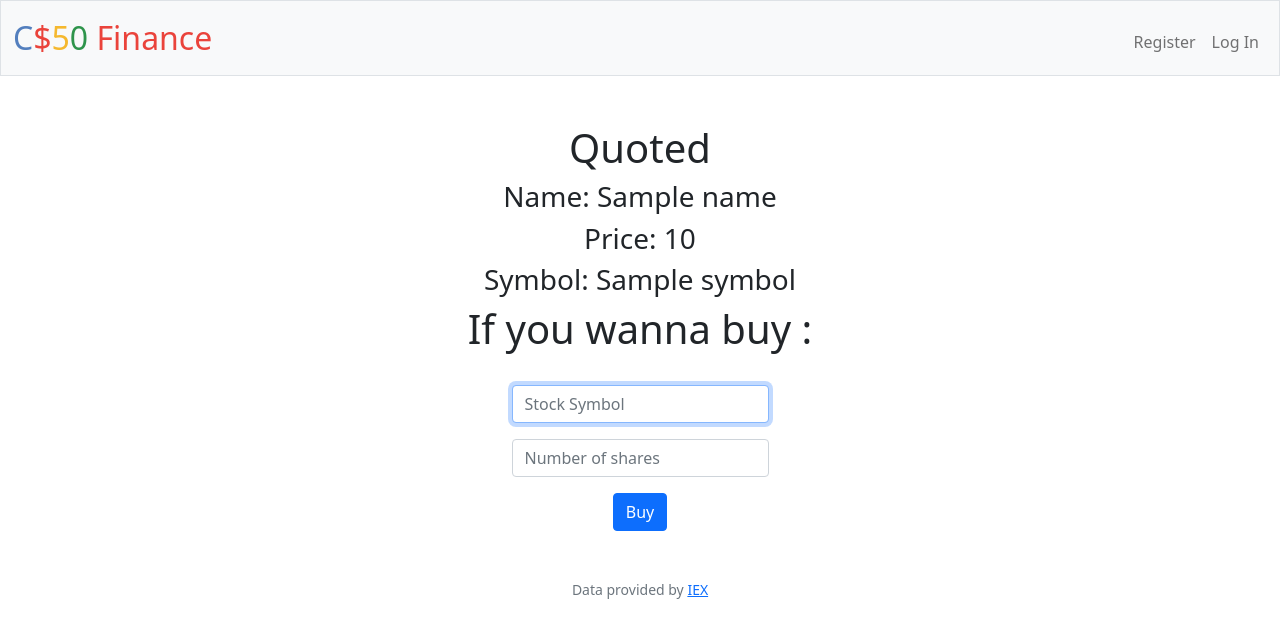
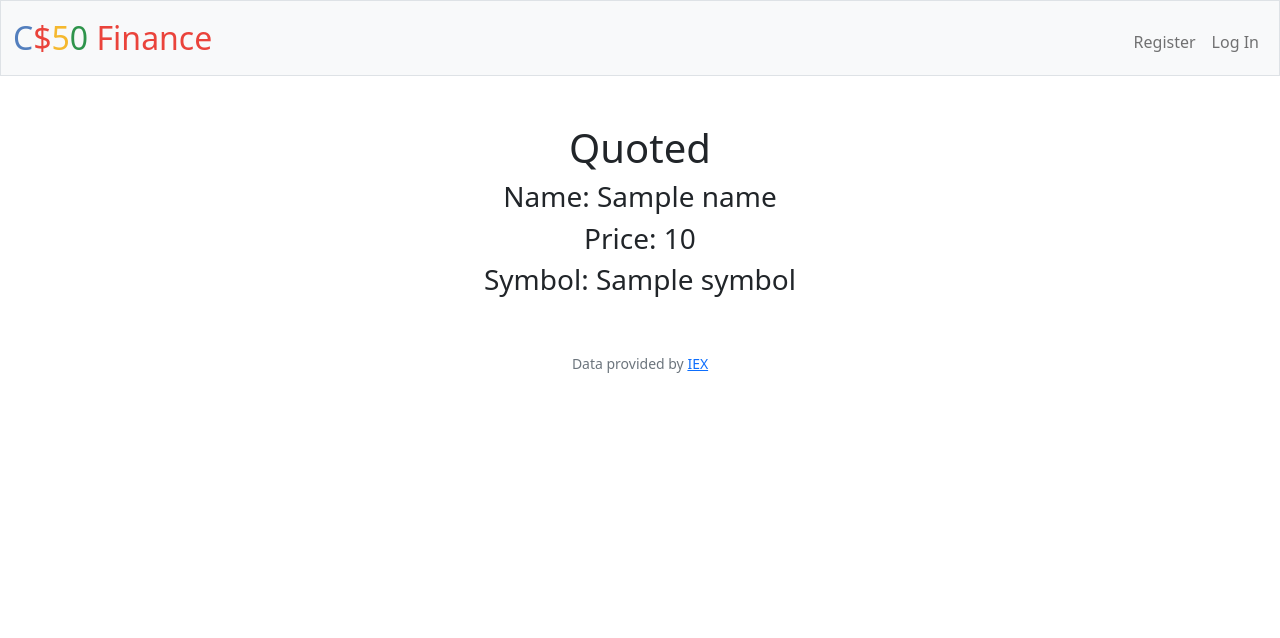
Before and after one commit to Neetya-Pujara/cs50FinalProject, a Flask app: template templates/quoted.html in a window 1280 px wide. Shown: the top 638 px of the page. Run offline with Flask 2, Linux system fonts and the light colour scheme; the template is opened without the code that fills it: most values are stand-ins (such as "Sample title", 1, 10 or a date in 2020); some libraries are stand-ins or nearby versions.

Commit message:
automated commit by check50 [check50=True]

```diff
--- a/templates/quoted.html
+++ b/templates/quoted.html
@@ -9,16 +9,4 @@
     <h3>Name: {{ name }}</h3>
     <h3>Price: {{ price }}</h3>
     <h3>Symbol: {{ symbol }}</h3>
-
-    <h1>If you wanna buy : </h1>
-    <br>
-    <form action="/buy" method="post">
-        <div class="mb-3">
-            <input autocomplete="off" autofocus class="form-control mx-auto w-auto" name="symbol" placeholder="Stock Symbol" type="text">
-        </div>
-        <div class="mb-3">
-            <input autocomplete="off" autofocus class="form-control mx-auto w-auto" name="shares" placeholder="Number of shares" type="number">
-        </div>
-        <button class="btn btn-primary" type="submit">Buy</button>
-    </form>
 {% endblock %}
```
Also changed, not shown: 1 other file.
